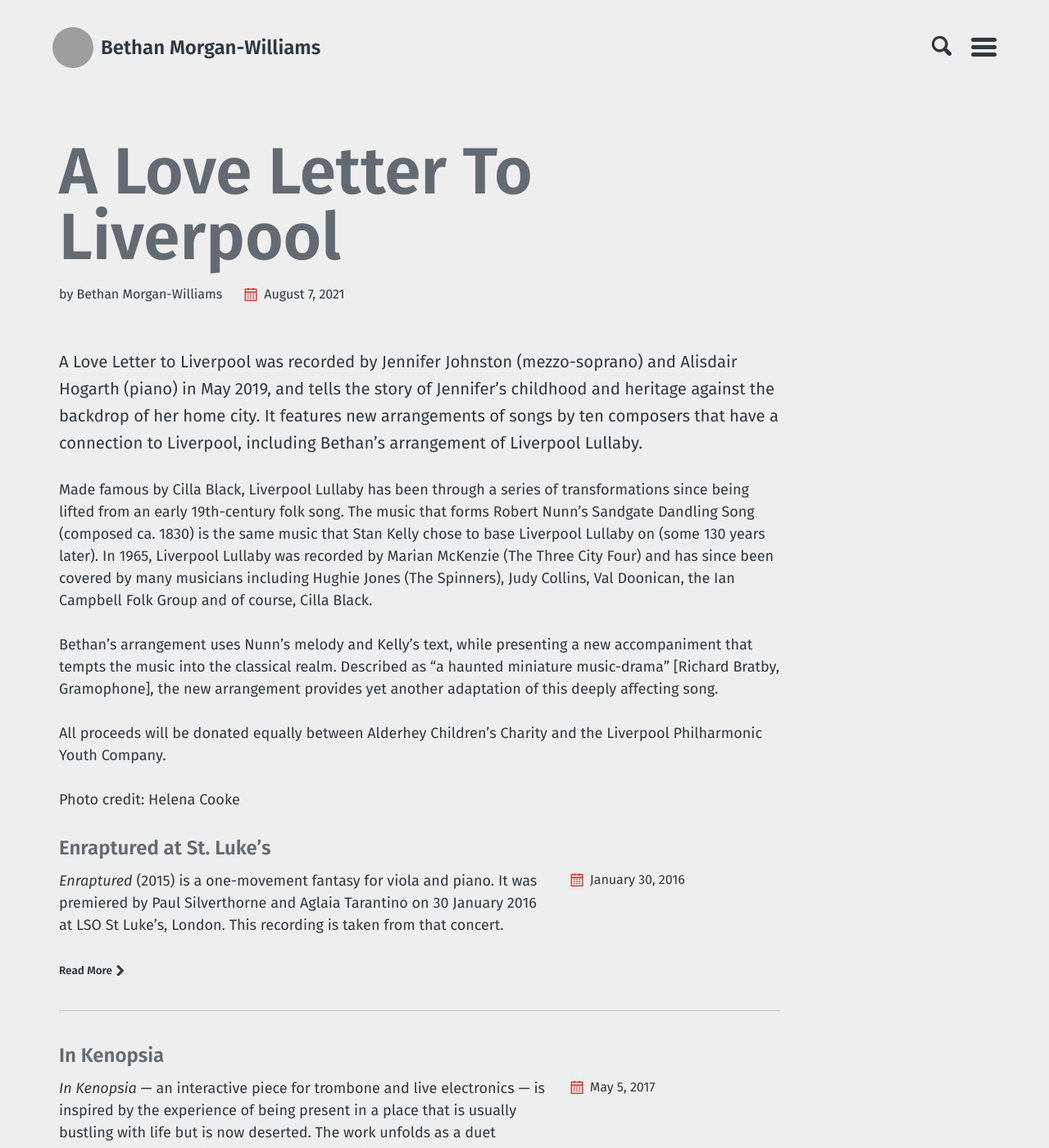
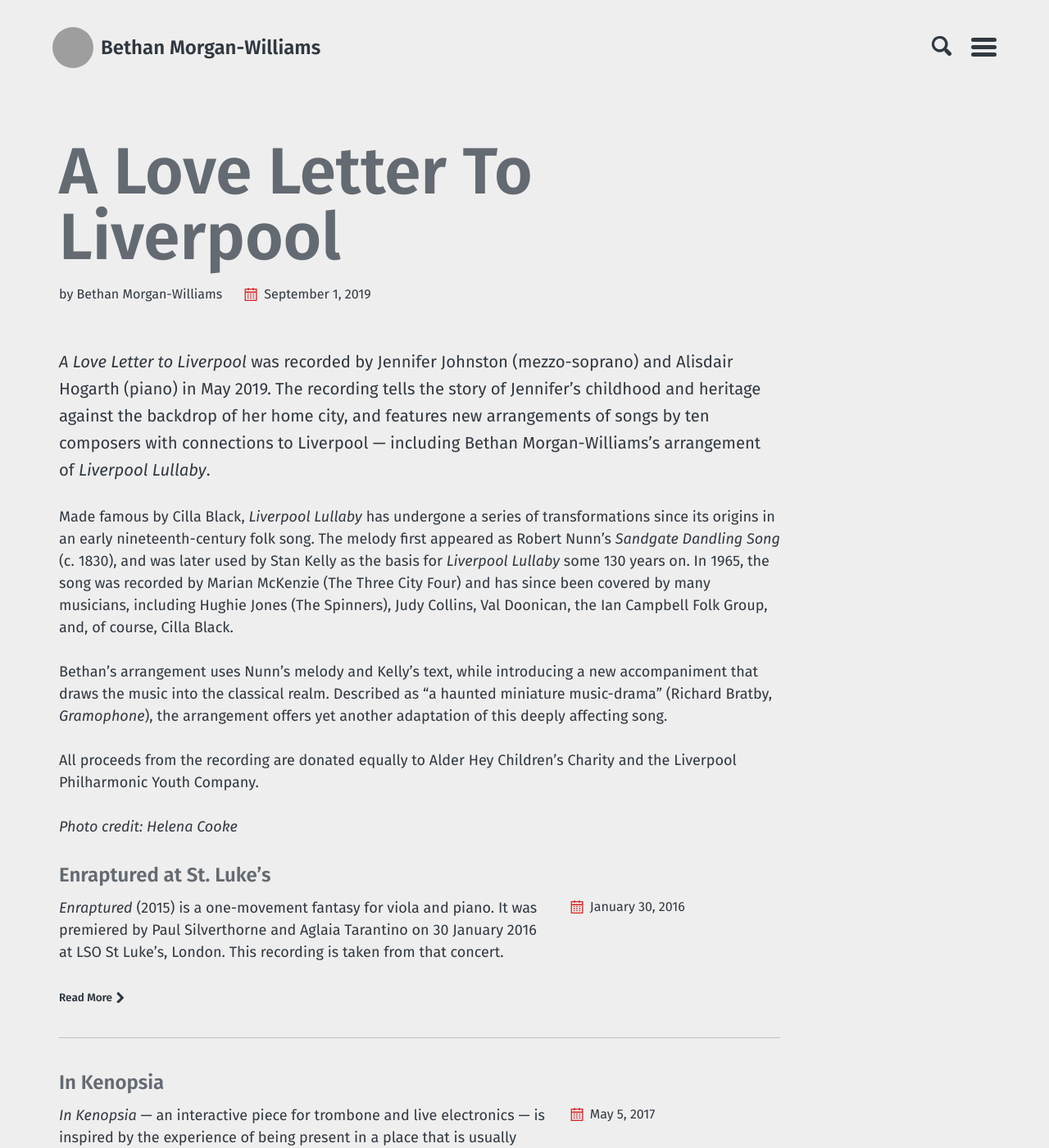
Before and after one commit to morganwilliamsb/website, a Jekyll site: the page built from _listen/love-letter-to-liverpool.md, in a window 1280 px wide and 1400 px high. Shown: the whole window at 82% size. Built offline with Jekyll 4.4.1, drawn with Linux system fonts in a browser that asks for light colours; some of the changed text lies outside the part shown; grey boxes are pictures that could not be loaded.

Commit message:
Revise content and date in love letter to Liverpool
Updated the date and improved the wording for clarity and style.

```diff
--- a/_listen/love-letter-to-liverpool.md
+++ b/_listen/love-letter-to-liverpool.md
@@ -1,15 +1,15 @@
 ---
 title: "A Love Letter To Liverpool"
 layout: collection
-date: 2021-08-07
+date: 2019-09-01
 ---
 
-A Love Letter to Liverpool was recorded by Jennifer Johnston (mezzo-soprano) and Alisdair Hogarth (piano) in May 2019, and tells the story of Jennifer’s childhood and heritage against the backdrop of her home city. It features new arrangements of songs by ten composers that have a connection to Liverpool, including Bethan’s arrangement of Liverpool Lullaby.
+*A Love Letter to Liverpool* was recorded by Jennifer Johnston (mezzo-soprano) and Alisdair Hogarth (piano) in May 2019. The recording tells the story of Jennifer’s childhood and heritage against the backdrop of her home city, and features new arrangements of songs by ten composers with connections to Liverpool — including Bethan Morgan-Williams’s arrangement of *Liverpool Lullaby*.
 
-Made famous by Cilla Black, Liverpool Lullaby has been through a series of transformations since being lifted from an early 19th-century folk song. The music that forms Robert Nunn’s Sandgate Dandling Song (composed ca. 1830) is the same music that Stan Kelly chose to base Liverpool Lullaby on (some 130 years later). In 1965, Liverpool Lullaby was recorded by Marian McKenzie (The Three City Four) and has since been covered by many musicians including Hughie Jones (The Spinners), Judy Collins, Val Doonican, the Ian Campbell Folk Group and of course, Cilla Black.
+Made famous by Cilla Black, *Liverpool Lullaby* has undergone a series of transformations since its origins in an early nineteenth-century folk song. The melody first appeared as Robert Nunn’s *Sandgate Dandling Song* (c. 1830), and was later used by Stan Kelly as the basis for *Liverpool Lullaby* some 130 years on. In 1965, the song was recorded by Marian McKenzie (The Three City Four) and has since been covered by many musicians, including Hughie Jones (The Spinners), Judy Collins, Val Doonican, the Ian Campbell Folk Group, and, of course, Cilla Black.
 
-Bethan’s arrangement uses Nunn’s melody and Kelly’s text, while presenting a new accompaniment that tempts the music into the classical realm. Described as “a haunted miniature music-drama” [Richard Bratby, Gramophone], the new arrangement provides yet another adaptation of this deeply affecting song.
+Bethan’s arrangement uses Nunn’s melody and Kelly’s text, while introducing a new accompaniment that draws the music into the classical realm. Described as “a haunted miniature music-drama” (Richard Bratby, *Gramophone*), the arrangement offers yet another adaptation of this deeply affecting song.
 
-All proceeds will be donated equally between Alderhey Children’s Charity and the Liverpool Philharmonic Youth Company.
+All proceeds from the recording are donated equally to Alder Hey Children’s Charity and the Liverpool Philharmonic Youth Company.
 
-Photo credit: Helena Cooke
+*Photo credit: Helena Cooke*
```
